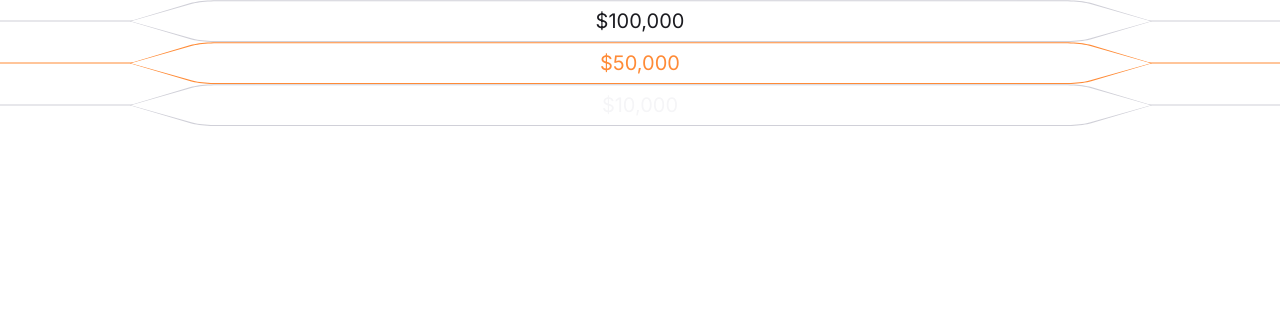
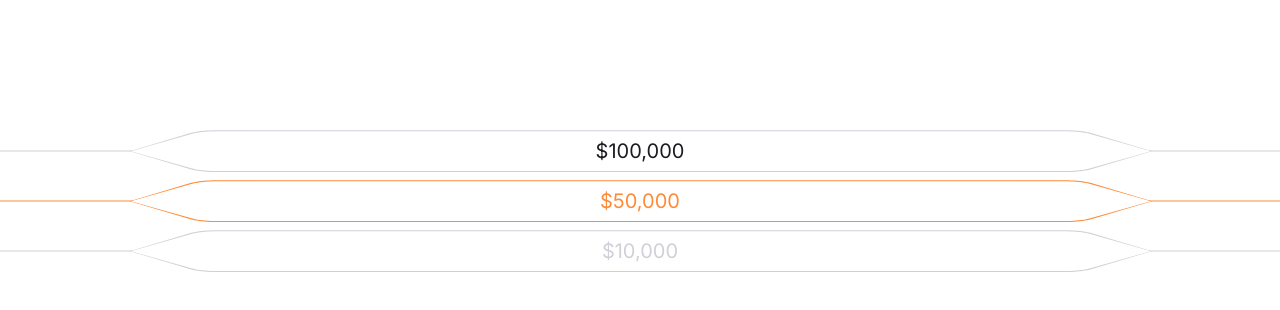
Before and after one commit to slavanosatskyi/millionaire, a React (Create React App) app: page / in a window 1280 px wide. Shown: the top 310 px of the page. Built offline with nearby package versions, Linux system fonts and the light colour scheme.

Commit message:
adds Menu component

```diff
--- a/src/App.tsx
+++ b/src/App.tsx
@@ -1,13 +1,24 @@
-import MenuItem from 'features/game/components/MenuItem/MenuItem';
+import Menu from 'features/game/components/Menu/Menu';
 import { QuestionStatus } from 'types';
+
+const menuItems = [{
+  value: '$100,000',
+  status: QuestionStatus.NOT_STARTED,
+  id: '3',
+}, {
+  value: '$50,000',
+  status: QuestionStatus.ACTIVE,
+  id: '2',
+},
+{
+  value: '$10,000',
+  status: QuestionStatus.ANSWERED,
+  id: '3',
+}];
 
 function App() {
   return (
-    <>
-      <MenuItem value="$100,000" status={QuestionStatus.NOT_STARTED} />
-      <MenuItem value="$50,000" status={QuestionStatus.ACTIVE} />
-      <MenuItem value="$10,000" status={QuestionStatus.ANSWERED} />
-    </>
+    <Menu menuItems={menuItems} isOpen={false} />
   );
 }
 
--- a/src/common/components/CandyShape/CandyShape.scss
+++ b/src/common/components/CandyShape/CandyShape.scss
@@ -52,6 +52,7 @@ $shape: polygon(6.1% 7.389%,
 
 .candy-shape {
     position: relative;
+    z-index: 0;
 
     &__line {
         position: absolute;
--- /dev/null
+++ b/src/features/game/components/Menu/Menu.scss
@@ -0,0 +1,25 @@
+@import "../../../../styles/mixins";
+@import "../../../../styles/variables";
+
+.menu {
+    padding: 64px 0 32px 0;
+    background-color: $black5;
+    height: 100%;
+
+    &--closed {
+        display: none;
+
+        @include desktop {
+            display: block;
+        }
+    }
+
+    @include desktop {
+        padding-top: 106px;
+        background-color: $white;
+    }
+
+    &__item {
+        margin-top: 8px;
+    }
+}
--- /dev/null
+++ b/src/features/game/components/Menu/Menu.tsx
@@ -0,0 +1,29 @@
+import classNames from 'classnames';
+import { MenuItem as MenuItemType } from 'types';
+import MenuItem from '../MenuItem/MenuItem';
+import './Menu.scss';
+
+interface MenuProps {
+  menuItems: MenuItemType[];
+  isOpen: boolean;
+}
+
+function Menu({ menuItems, isOpen }: MenuProps) {
+  return (
+    <ul className={classNames('menu', {
+      'menu--closed': !isOpen,
+    })}
+    >
+      {menuItems.map(({ id, status, value }) => (
+        <li key={id} className="menu__item">
+          <MenuItem
+            status={status}
+            value={value}
+          />
+        </li>
+      ))}
+    </ul>
+  );
+}
+
+export default Menu;
--- a/src/features/game/components/MenuItem/MenuItem.scss
+++ b/src/features/game/components/MenuItem/MenuItem.scss
@@ -27,7 +27,7 @@
         }
 
         &--answered {
-            color: $black5;
+            color: $black40;
         }
     }
 }
--- a/src/types.ts
+++ b/src/types.ts
@@ -22,3 +22,9 @@ export type Question = {
   answers: string[];
   options: Option[];
 };
+
+export type MenuItem = {
+  id: string;
+  status: QuestionStatus;
+  value: string;
+};
```
